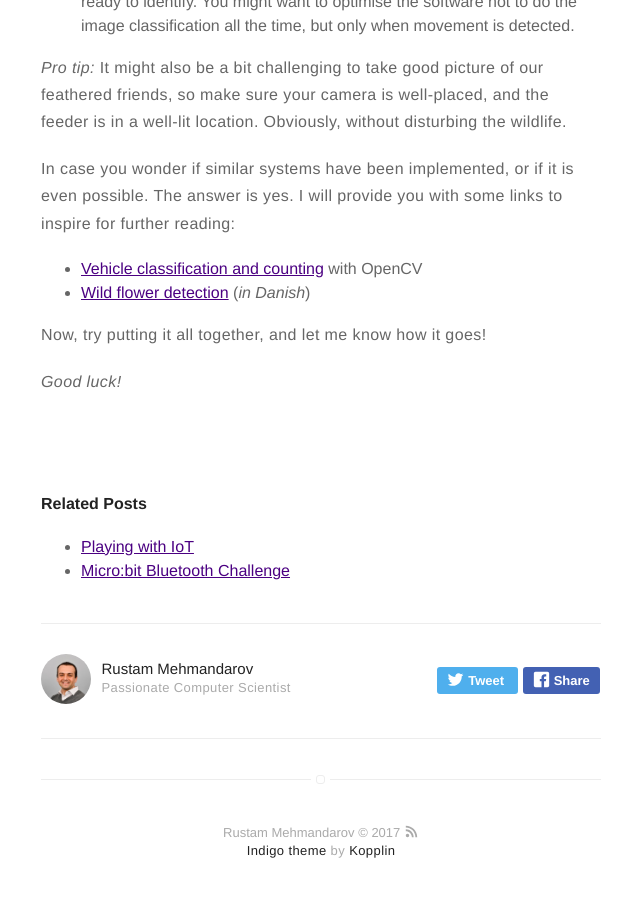
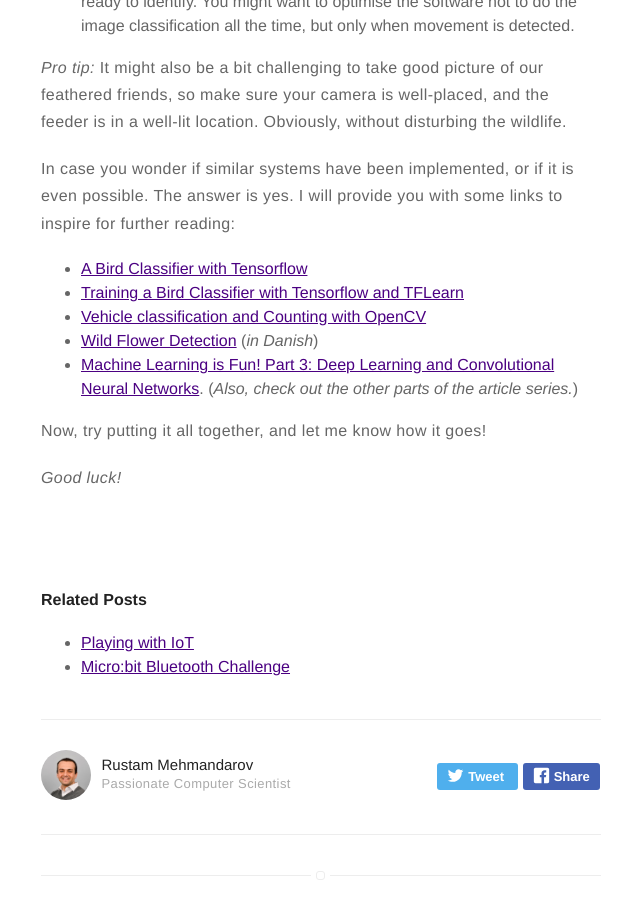
Before and after one commit to mehmandarov/mehmandarov.github.io, a Jekyll site: the page built from _posts/2017-04-26-how-to-train-your-camera.markdown, in a window 1280 px wide and 900 px high, scrolled down 3247 px. Shown: the whole window, without its empty margins (319-959 px from the left). Built offline with Jekyll 4.4.1, drawn with Linux system fonts in a browser that asks for light colours.

Commit message:
Post update. Added new links.

```diff
--- a/_posts/2017-04-26-how-to-train-your-camera.markdown
+++ b/_posts/2017-04-26-how-to-train-your-camera.markdown
@@ -74,8 +74,12 @@ Here is what you can do:
 
 In case you wonder if similar systems have been implemented, or if it is even possible. The answer is yes. I will provide you with some links to inspire for further reading:
 
-* [Vehicle classification and counting][9]{:target="_blank"} with OpenCV
-* [Wild flower detection][10]{:target="_blank"} (*in Danish*)
+* [A Bird Classifier with Tensorflow][15]{:target="_blank"}
+* [Training a Bird Classifier with Tensorflow and TFLearn][14]{:target="_blank"}
+* [Vehicle classification and Counting with OpenCV][9]{:target="_blank"}
+* [Wild Flower Detection][10]{:target="_blank"} (*in Danish*)
+* [Machine Learning is Fun! Part 3: Deep Learning and Convolutional Neural Networks][13]{:target="_blank"}. (*Also, check out the other parts of the article series.*)
+
 
 Now, try putting it all together, and let me know how it goes!
 
```
Also changed, not shown: other parts of _posts/2017-04-26-how-to-train-your-camera.markdown (+3 -0 lines).
